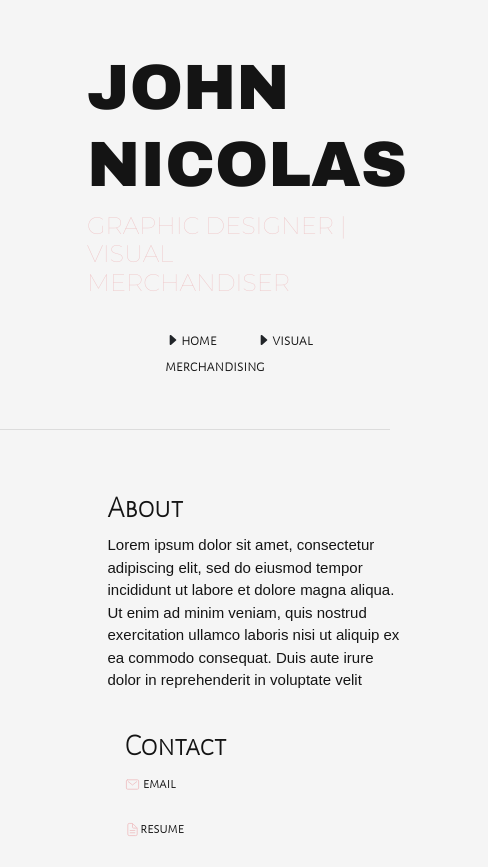
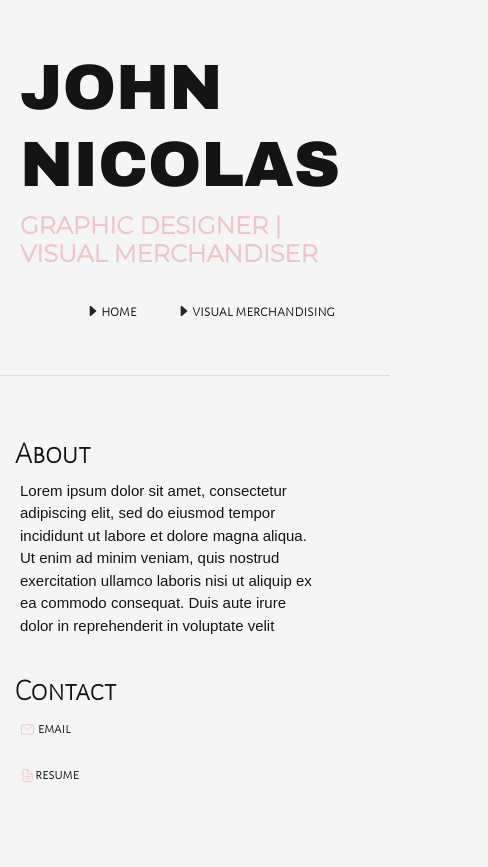
Before and after one commit to alisoncarnes/jnicholas-portfolio, a React (Create React App) app: page /about in a window 390 px wide. Shown: the whole page, 488 px wide, since content can reach past the window. After the commit the page ends 844 px from the top, so only its background shows below. Built offline with nearby package versions, Linux system fonts and the light colour scheme.

Commit message:
pushing responsive changes

```diff
--- a/src/index.css
+++ b/src/index.css
@@ -174,22 +174,23 @@ span{
   .title {
     font-size: 4em !important;
     margin-top: 5px;
-    margin-left: 20%;
+    margin-left: 5px;
 
 
   }
 
   .description{
     font-size: 1.5em !important;
-    margin-left: 20%;
+    margin-left: 5px;
     text-align: left;
     padding-top: 20px;
+    font-weight: bolder;
   }
 
   .links{
     text-align: left;
     margin-left: 0;
-    margin-left: 25%;
+    margin-left: 10px;
   }
 
   ion-icon{
@@ -207,19 +208,19 @@ span{
   .col-left{
     width: 100%;
     text-align: left;
-    right: 30%;
+    margin-left: 5px;
   }
 
   .col-right{
     width: 100%;
     text-align: left;
-    padding-left: 125px !important;
+    margin-left: 5px !important;
   }
 
   p{
   text-align: left;
   font-size: 15px;
-  right: 30%;
+  margin-left: 5px;
 }
 
  span{
```
Also changed, not shown: 1 other file (tests, documents, lock files or other folders).
